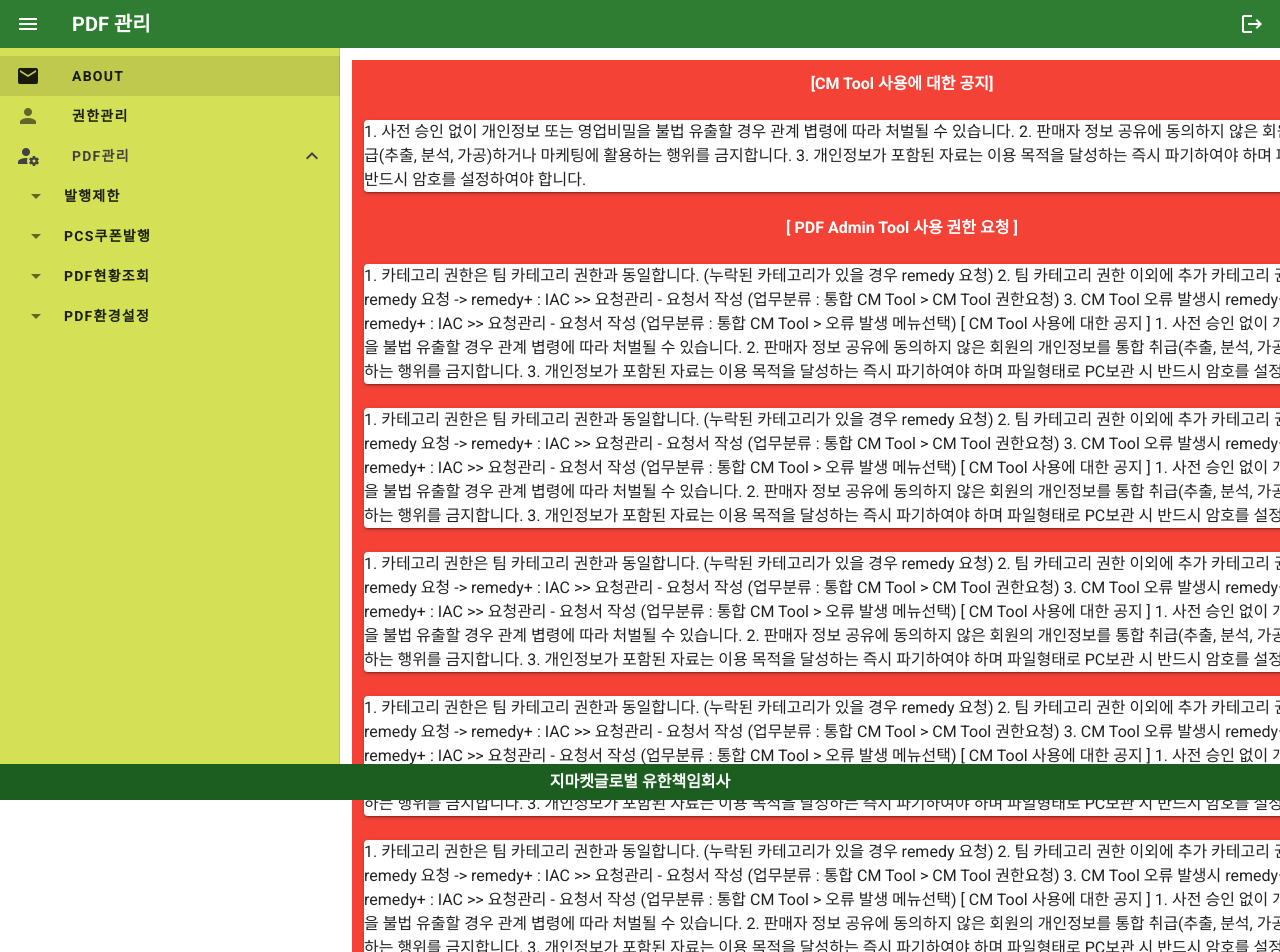
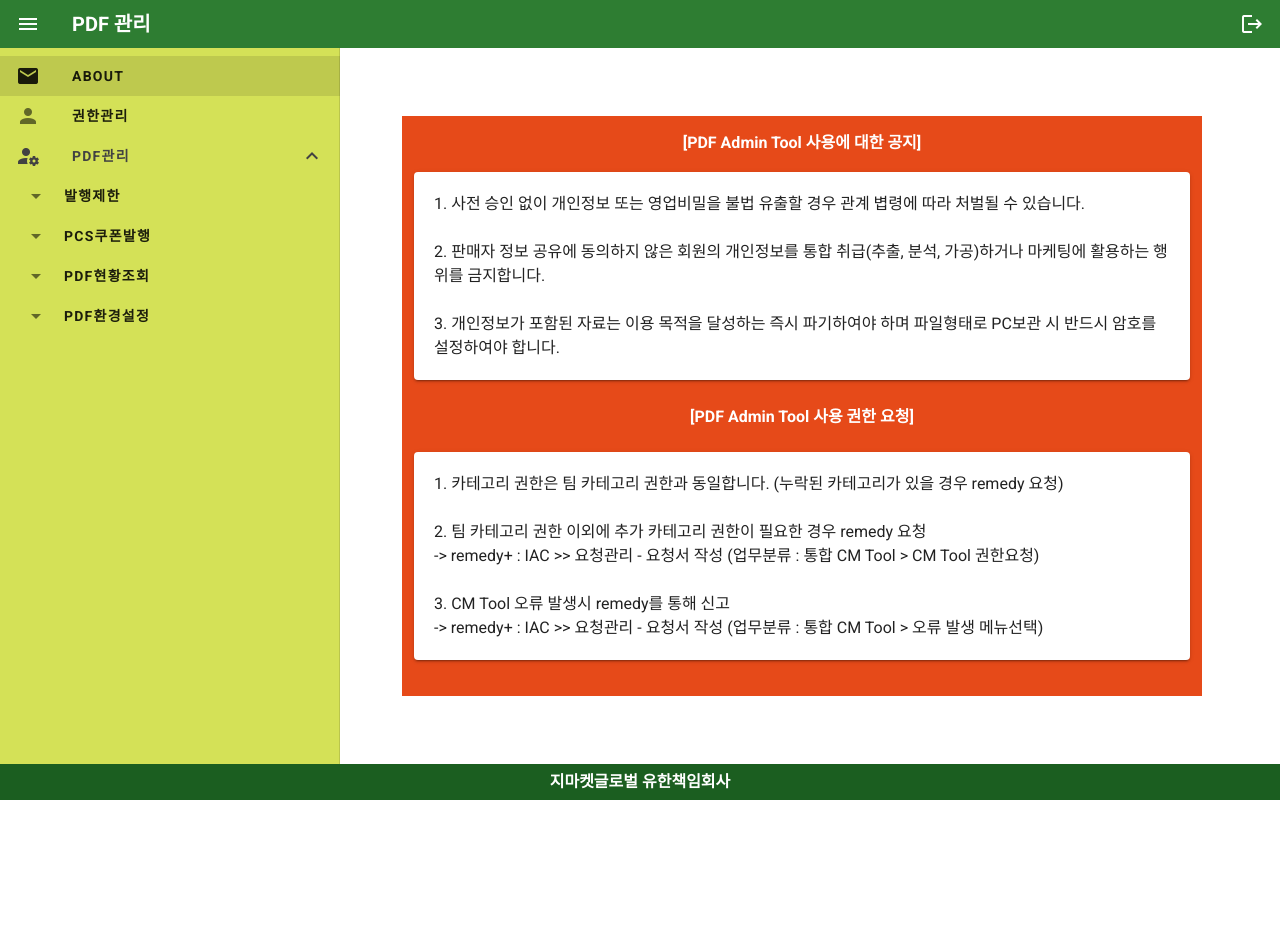
Before and after one commit to lkc-jsjang/pdf-admin-fe, a Vue app: page /about in a window 1280 px wide. Shown: the top 952 px of the page. After the commit the page ends 800 px from the top, so only its background shows below. Built offline with nearby package versions, Linux system fonts and the light colour scheme.

Commit message:
frame 변경

```diff
--- a/src/layout/Contents.vue
+++ b/src/layout/Contents.vue
@@ -1,6 +1,6 @@
 <template>
    <v-main>
-    <v-container fill-height fluid>
+    <v-container fill-height fluid class="white">
       <router-view></router-view>
     </v-container>
    </v-main>
--- a/src/views/About.vue
+++ b/src/views/About.vue
@@ -1,103 +1,65 @@
 <template>
-<v-container fill-height class="red">
-    <v-row no-gutters>
+<v-container fill-height class="ma-0 pa-0">
+    <div style="margin:50px; background-color:#E64A19; height: 580px; width: 800px;">
+      <v-row no-gutters style="height:20px">
         <v-col>
-            <div style="text-align:center; color: white; font-weight: bold;">
-                [CM Tool 사용에 대한 공지]
+            <div style="text-align:center; margin-top:15px; color:white; font-weight: bold;">
+                [PDF Admin Tool 사용에 대한 공지]
+            </div>
+        </v-col>
+      </v-row>
+      <v-row style="height: 230px">
+       <v-col>
+           <v-card class="pa-5 ma-3">
+                <v-row>
+                    <v-col>
+                         1. 사전 승인 없이 개인정보 또는 영업비밀을 불법 유출할 경우 관계 볍령에 따라 처벌될 수 있습니다.
+                    </v-col>
+                </v-row>
+                <v-row>
+                    <v-col>
+                          2. 판매자 정보 공유에 동의하지 않은 회원의 개인정보를 통합 취급(추출, 분석, 가공)하거나 마케팅에 활용하는 행위를 금지합니다.
+                    </v-col>
+                </v-row>
+                <v-row>
+                    <v-col>
+                          3. 개인정보가 포함된 자료는 이용 목적을 달성하는 즉시 파기하여야 하며 파일형태로 PC보관 시 반드시 암호를 설정하여야 합니다.
+                    </v-col>
+                </v-row>
+           </v-card>
+       </v-col>
+      </v-row>
+      <v-row style="height:50px;">
+        <v-col>
+            <div style="text-align:center; margin-top:15px; color:white; font-weight: bold;">
+                [PDF Admin Tool 사용 권한 요청]
             </div>
         </v-col>
       </v-row>
       <v-row>
         <v-col>
-            <v-card>
-1. 사전 승인 없이 개인정보 또는 영업비밀을 불법 유출할 경우 관계 볍령에 따라 처벌될 수 있습니다.
-2. 판매자 정보 공유에 동의하지 않은 회원의 개인정보를 통합 취급(추출, 분석, 가공)하거나 마케팅에 활용하는 행위를 금지합니다.
-3. 개인정보가 포함된 자료는 이용 목적을 달성하는 즉시 파기하여야 하며 파일형태로 PC보관 시 반드시 암호를 설정하여야 합니다.
-            </v-card>
+            <v-card class="pa-5 ma-3">
+                <v-row>
+                    <v-col>
+                        1. 카테고리 권한은 팀 카테고리 권한과 동일합니다. (누락된 카테고리가 있을 경우 remedy 요청)
                     </v-col>
                 </v-row>
                 <v-row>
                     <v-col>
-            <div style="text-align:center; color: white; font-weight: bold;">
-                [ PDF Admin Tool 사용 권한 요청 ]
-            </div>
+                        2. 팀 카테고리 권한 이외에 추가 카테고리 권한이 필요한 경우 remedy 요청<br/>
+                        -> remedy+ : IAC >> 요청관리 - 요청서 작성 (업무분류 : 통합 CM Tool > CM Tool 권한요청)
                     </v-col>
                 </v-row>
                 <v-row>
                     <v-col>
-            <v-card>
-            1. 카테고리 권한은 팀 카테고리 권한과 동일합니다. (누락된 카테고리가 있을 경우 remedy 요청)
-2. 팀 카테고리 권한 이외에 추가 카테고리 권한이 필요한 경우 remedy 요청
--> remedy+ : IAC >> 요청관리 - 요청서 작성 (업무분류 : 통합 CM Tool > CM Tool 권한요청)
-3. CM Tool 오류 발생시 remedy를 통해 신고
+                        3. CM Tool 오류 발생시 remedy를 통해 신고<br />
                         -> remedy+ : IAC >> 요청관리 - 요청서 작성 (업무분류 : 통합 CM Tool > 오류 발생 메뉴선택)
-            [ CM Tool 사용에 대한 공지 ]
-1. 사전 승인 없이 개인정보 또는 영업비밀을 불법 유출할 경우 관계 볍령에 따라 처벌될 수 있습니다.
-2. 판매자 정보 공유에 동의하지 않은 회원의 개인정보를 통합 취급(추출, 분석, 가공)하거나 마케팅에 활용하는 행위를 금지합니다.
-3. 개인정보가 포함된 자료는 이용 목적을 달성하는 즉시 파기하여야 하며 파일형태로 PC보관 시 반드시 암호를 설정하여야 합니다.
+                    </v-col>
+                </v-row>
             </v-card>
         </v-col>
       </v-row>
-    <v-row>
-        <v-col>
-            <v-card>
-            1. 카테고리 권한은 팀 카테고리 권한과 동일합니다. (누락된 카테고리가 있을 경우 remedy 요청)
-2. 팀 카테고리 권한 이외에 추가 카테고리 권한이 필요한 경우 remedy 요청
--> remedy+ : IAC >> 요청관리 - 요청서 작성 (업무분류 : 통합 CM Tool > CM Tool 권한요청)
-3. CM Tool 오류 발생시 remedy를 통해 신고
--> remedy+ : IAC >> 요청관리 - 요청서 작성 (업무분류 : 통합 CM Tool > 오류 발생 메뉴선택)
-            [ CM Tool 사용에 대한 공지 ]
-1. 사전 승인 없이 개인정보 또는 영업비밀을 불법 유출할 경우 관계 볍령에 따라 처벌될 수 있습니다.
-2. 판매자 정보 공유에 동의하지 않은 회원의 개인정보를 통합 취급(추출, 분석, 가공)하거나 마케팅에 활용하는 행위를 금지합니다.
-3. 개인정보가 포함된 자료는 이용 목적을 달성하는 즉시 파기하여야 하며 파일형태로 PC보관 시 반드시 암호를 설정하여야 합니다.
-            </v-card>
-        </v-col>
-    </v-row>
-    <v-row>
-        <v-col>
-            <v-card>
-            1. 카테고리 권한은 팀 카테고리 권한과 동일합니다. (누락된 카테고리가 있을 경우 remedy 요청)
-2. 팀 카테고리 권한 이외에 추가 카테고리 권한이 필요한 경우 remedy 요청
--> remedy+ : IAC >> 요청관리 - 요청서 작성 (업무분류 : 통합 CM Tool > CM Tool 권한요청)
-3. CM Tool 오류 발생시 remedy를 통해 신고
--> remedy+ : IAC >> 요청관리 - 요청서 작성 (업무분류 : 통합 CM Tool > 오류 발생 메뉴선택)
-            [ CM Tool 사용에 대한 공지 ]
-1. 사전 승인 없이 개인정보 또는 영업비밀을 불법 유출할 경우 관계 볍령에 따라 처벌될 수 있습니다.
-2. 판매자 정보 공유에 동의하지 않은 회원의 개인정보를 통합 취급(추출, 분석, 가공)하거나 마케팅에 활용하는 행위를 금지합니다.
-3. 개인정보가 포함된 자료는 이용 목적을 달성하는 즉시 파기하여야 하며 파일형태로 PC보관 시 반드시 암호를 설정하여야 합니다.
-            </v-card>
-        </v-col>
-    </v-row>
-    <v-row>
-        <v-col>
-            <v-card>
-            1. 카테고리 권한은 팀 카테고리 권한과 동일합니다. (누락된 카테고리가 있을 경우 remedy 요청)
-2. 팀 카테고리 권한 이외에 추가 카테고리 권한이 필요한 경우 remedy 요청
--> remedy+ : IAC >> 요청관리 - 요청서 작성 (업무분류 : 통합 CM Tool > CM Tool 권한요청)
-3. CM Tool 오류 발생시 remedy를 통해 신고
--> remedy+ : IAC >> 요청관리 - 요청서 작성 (업무분류 : 통합 CM Tool > 오류 발생 메뉴선택)
-            [ CM Tool 사용에 대한 공지 ]
-1. 사전 승인 없이 개인정보 또는 영업비밀을 불법 유출할 경우 관계 볍령에 따라 처벌될 수 있습니다.
-2. 판매자 정보 공유에 동의하지 않은 회원의 개인정보를 통합 취급(추출, 분석, 가공)하거나 마케팅에 활용하는 행위를 금지합니다.
-3. 개인정보가 포함된 자료는 이용 목적을 달성하는 즉시 파기하여야 하며 파일형태로 PC보관 시 반드시 암호를 설정하여야 합니다.
-            </v-card>
-        </v-col>
-    </v-row>
-    <v-row>
-        <v-col>
-            <v-card>
-            1. 카테고리 권한은 팀 카테고리 권한과 동일합니다. (누락된 카테고리가 있을 경우 remedy 요청)
-2. 팀 카테고리 권한 이외에 추가 카테고리 권한이 필요한 경우 remedy 요청
--> remedy+ : IAC >> 요청관리 - 요청서 작성 (업무분류 : 통합 CM Tool > CM Tool 권한요청)
-3. CM Tool 오류 발생시 remedy를 통해 신고
--> remedy+ : IAC >> 요청관리 - 요청서 작성 (업무분류 : 통합 CM Tool > 오류 발생 메뉴선택)
-            [ CM Tool 사용에 대한 공지 ]
-1. 사전 승인 없이 개인정보 또는 영업비밀을 불법 유출할 경우 관계 볍령에 따라 처벌될 수 있습니다.
-2. 판매자 정보 공유에 동의하지 않은 회원의 개인정보를 통합 취급(추출, 분석, 가공)하거나 마케팅에 활용하는 행위를 금지합니다.
-3. 개인정보가 포함된 자료는 이용 목적을 달성하는 즉시 파기하여야 하며 파일형태로 PC보관 시 반드시 암호를 설정하여야 합니다.
-            </v-card>
-        </v-col>
-    </v-row>
+    </div>
 </v-container>
 </template>
 
```
Lines whose indentation alone changed are shown as unchanged.
